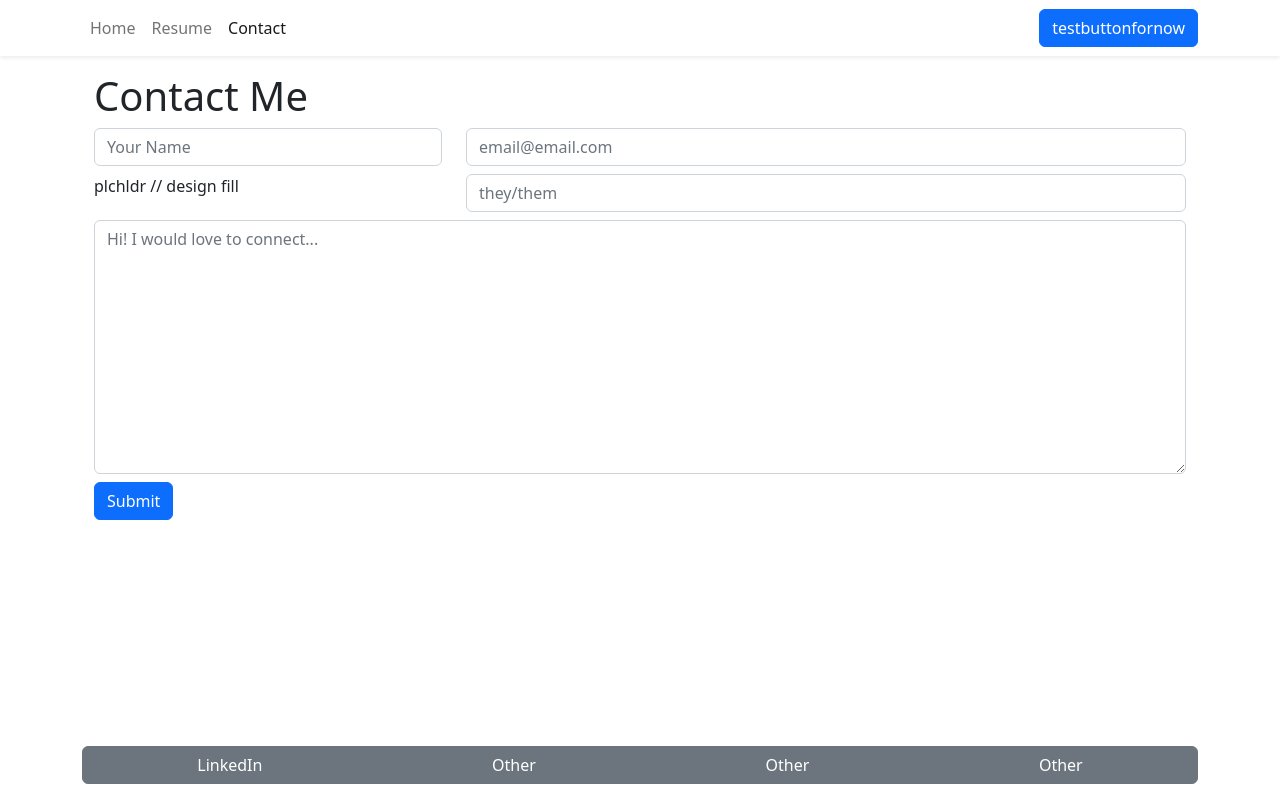
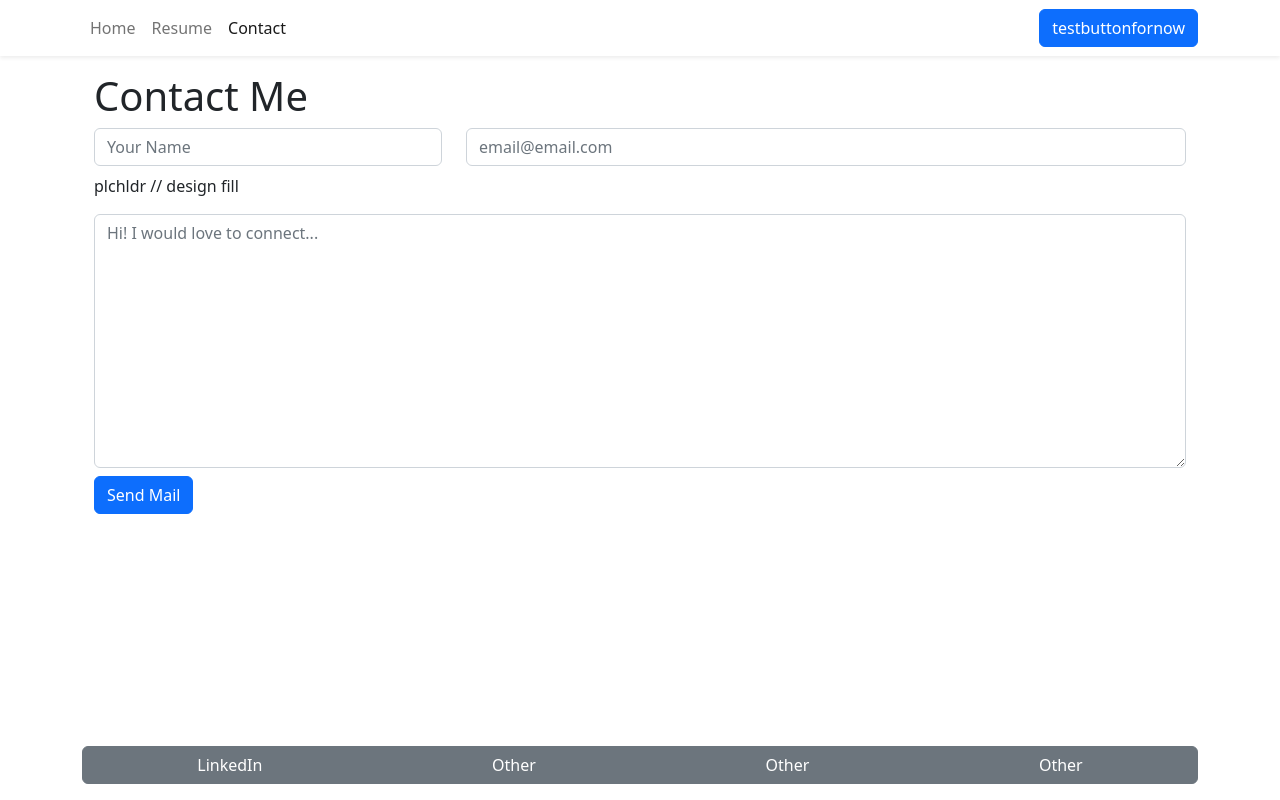
Before and after one commit to SJROHRXD/NICKYXD, a React (Vite) app: page /contact in a window 1280 px wide. Built offline with nearby package versions, Linux system fonts and the light colour scheme.

Commit message:
contact form multiselect fidgeting

```diff
--- a/src/pages/Contact.tsx
+++ b/src/pages/Contact.tsx
@@ -23,11 +23,13 @@ export function Contact() {
           </Col>
         </Row>
         <Row>
-          <Col>plchldr // design fill</Col>
+          <Col>
+            <p>plchldr // design fill</p>
+          </Col>
           <Col xs={8}>
             <Form.Group className="mb-2">
               {/* <Form.Label>Preferred Pronouns // Multiselect in future</Form.Label> */}
-              <Form.Control type="text" placeholder="they/them" />
+              {/* <CreatableSelect isMulti options={} />; */}
             </Form.Group>
           </Col>
         </Row>
@@ -43,7 +45,7 @@ export function Contact() {
           />
         </Form.Group>
 
-        <Button className="mb-2">Submit</Button>
+        <Button className="mb-2">Send Mail</Button>
       </Container>
 
       <Container className="fixed-bottom">
```
